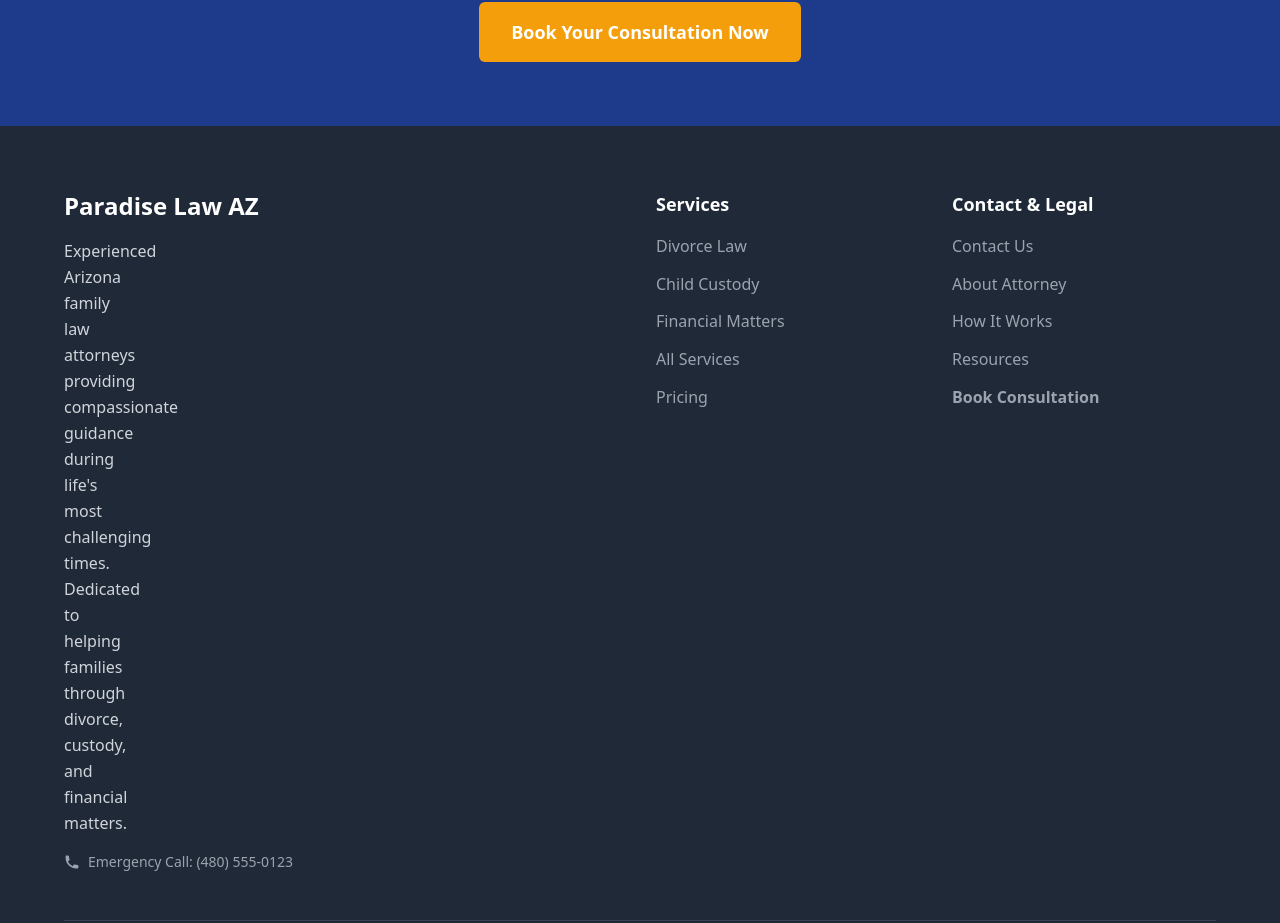
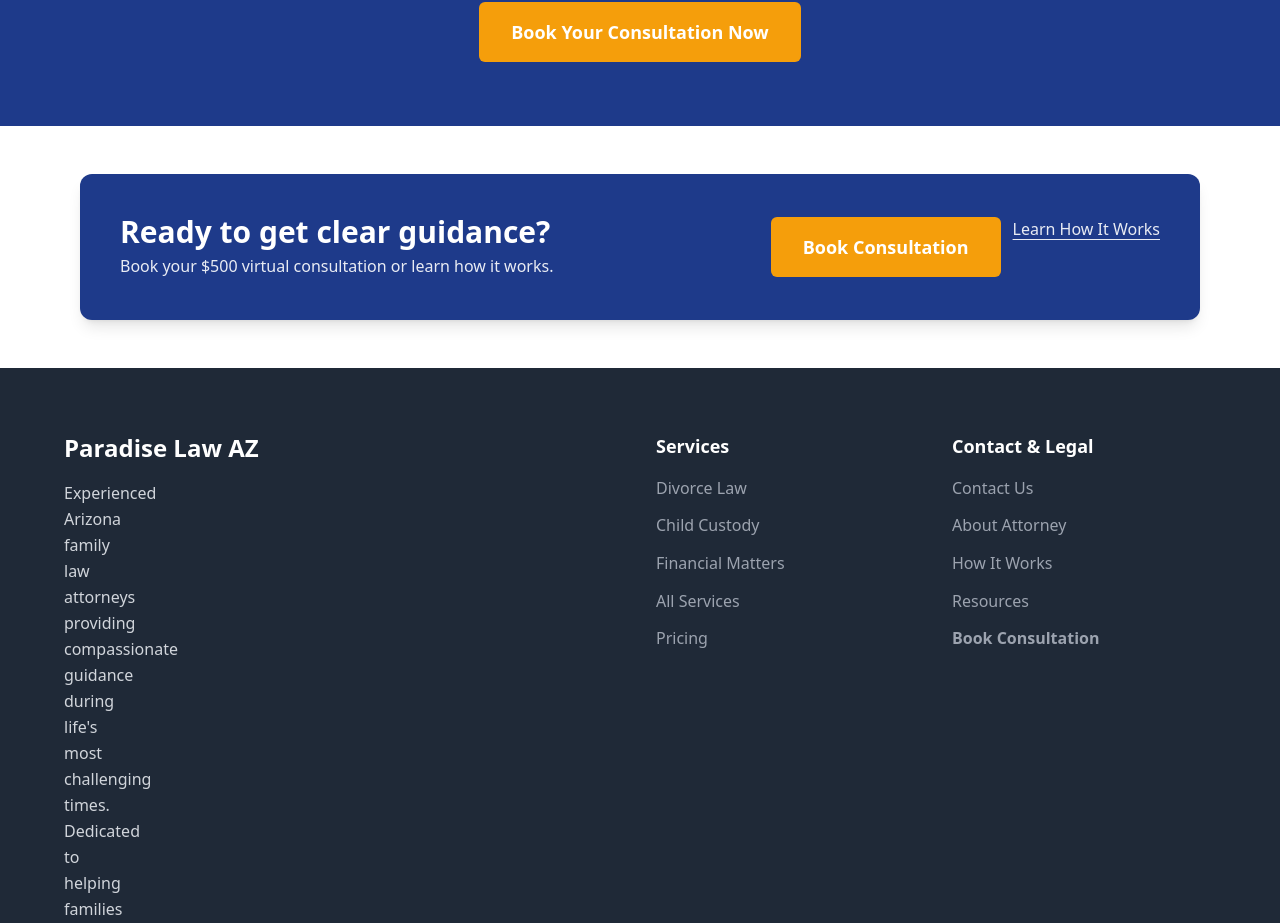
Before and after one commit to capslinky/Consult-Web, a Next.js app: page / in a window 1280 px wide. Shown: the part 2978-3901 px from the top of the page. Built offline with nearby package versions, Linux system fonts and the light colour scheme; no server answers.

Commit message:
feat: add reusable CTA band and integrate on key pages; mark decorative SVGs aria-hidden for a11y
- CTA band on home, pricing, services, practice-areas, resources, legal, how-it-works\n- Add aria-hidden to decorative icons on homepage and pricing

```diff
--- a/src/app/how-it-works/page.tsx
+++ b/src/app/how-it-works/page.tsx
@@ -1,4 +1,5 @@
 import Link from 'next/link';
+import { CTABand } from '@/components/sections/CTABand';
 import { Button } from '@/components/ui/Button';
 
 export const metadata = {
@@ -387,6 +388,9 @@ export default function HowItWorksPage() {
           </p>
         </div>
       </section>
+
+      {/* End-cap CTA */}
+      <CTABand title="Ready to book your consultation?" subtitle="Secure a $500 virtual consult at a time that works for you." />
     </main>
   );
 }
--- a/src/app/legal/page.tsx
+++ b/src/app/legal/page.tsx
@@ -1,5 +1,6 @@
 import Link from "next/link";
 import type { Metadata } from "next";
+import { CTABand } from "@/components/sections/CTABand";
 
 export const metadata: Metadata = {
   title: "Legal Policies | Paradise Law AZ",
@@ -40,6 +41,7 @@ export default function LegalIndex() {
           ))}
         </div>
       </section>
+      <CTABand title="Transparency first. Ready to move forward?" subtitle="Book your $500 consultation or learn how the process works." />
     </main>
   );
 }
--- a/src/app/page.tsx
+++ b/src/app/page.tsx
@@ -1,5 +1,6 @@
 import { LinkButton } from '@/components/ui/LinkButton';
 import { TrustBar } from '@/components/sections/TrustBar';
+import { CTABand } from '@/components/sections/CTABand';
 
 export default function Home() {
   return (
@@ -65,7 +66,7 @@ export default function Home() {
             {/* Expert Attorneys Card */}
             <div className="group bg-white rounded-xl p-8 shadow-sm hover:shadow-lg transition-all duration-300 text-center border-l-4 border-[#3b82f6]">
               <div className="bg-[#3b82f6] text-white w-20 h-20 rounded-full flex items-center justify-center mx-auto mb-6 text-3xl font-bold shadow-lg">
-                <svg className="w-10 h-10" fill="currentColor" viewBox="0 0 20 20">
+                <svg className="w-10 h-10" fill="currentColor" viewBox="0 0 20 20" aria-hidden="true">
                   <path d="M9 12l2 2 4-4m6 2a9 9 0 11-18 0 9 9 0 0118 0z" />
                 </svg>
               </div>
@@ -76,7 +77,7 @@ export default function Home() {
             {/* Virtual Consultations Card */}
             <div className="group bg-white rounded-xl p-8 shadow-sm hover:shadow-lg transition-all duration-300 text-center border-l-4 border-[#f59e0b]">
               <div className="bg-[#f59e0b] text-white w-20 h-20 rounded-full flex items-center justify-center mx-auto mb-6 text-3xl font-bold shadow-lg">
-                <svg className="w-10 h-10" fill="currentColor" viewBox="0 0 20 20">
+                <svg className="w-10 h-10" fill="currentColor" viewBox="0 0 20 20" aria-hidden="true">
                   <path fill="none" stroke="currentColor" strokeWidth="2" d="M4 4v4h4M20 16v-4h-4M2 12l8-8 8 8" />
                 </svg>
               </div>
@@ -87,7 +88,7 @@ export default function Home() {
             {/* Money-Back Guarantee Card */}
             <div className="group bg-white rounded-xl p-8 shadow-sm hover:shadow-lg transition-all duration-300 text-center border-l-4 border-[#10b981]">
               <div className="bg-[#10b981] text-white w-20 h-20 rounded-full flex items-center justify-center mx-auto mb-6 text-3xl font-bold shadow-lg">
-                <svg className="w-10 h-10" fill="currentColor" viewBox="0 0 20 20">
+                <svg className="w-10 h-10" fill="currentColor" viewBox="0 0 20 20" aria-hidden="true">
                   <path d="M9 2l2 2 4-4M13 13V9h3l-6 6zM9 15H3l6-6v4z" />
                 </svg>
               </div>
@@ -100,7 +101,7 @@ export default function Home() {
           <div className="mt-16 grid md:grid-cols-2 lg:grid-cols-4 gap-6 text-center">
             <div className="bg-white rounded-lg p-6 shadow-sm">
               <div className="w-12 h-12 bg-[#1e3a8a] rounded-full flex items-center justify-center mx-auto mb-3">
-                <svg className="w-6 h-6 text-white" fill="currentColor" viewBox="0 0 20 20">
+                <svg className="w-6 h-6 text-white" fill="currentColor" viewBox="0 0 20 20" aria-hidden="true">
                   <path fillRule="evenodd" d="M10 18a8 8 0 100-16 8 8 0 000 16zm3.707-9.293a1 1 0 00-1.414-1.414L9 10.586 7.707 9.293a1 1 0 00-1.414 1.414l2 2a1 1 0 001.414 0l4-4z" clipRule="evenodd" />
                 </svg>
               </div>
@@ -110,7 +111,7 @@ export default function Home() {
 
             <div className="bg-white rounded-lg p-6 shadow-sm">
               <div className="w-12 h-12 bg-[#1e3a8a] rounded-full flex items-center justify-center mx-auto mb-3">
-                <svg className="w-6 h-6 text-white" fill="currentColor" viewBox="0 0 20 20">
+                <svg className="w-6 h-6 text-white" fill="currentColor" viewBox="0 0 20 20" aria-hidden="true">
                   <path d="M8 9a3 3 0 100-6 3 3 0 000 6zM8 11a6 6 0 016 6H2a6 6 0 016-6z" />
                 </svg>
               </div>
@@ -262,6 +263,9 @@ export default function Home() {
           </LinkButton>
         </div>
       </section>
+
+      {/* End-cap CTA */}
+      <CTABand />
     </>
   );
 }
--- a/src/app/practice-areas/page.tsx
+++ b/src/app/practice-areas/page.tsx
@@ -1,5 +1,6 @@
 import Link from "next/link";
 import type { Metadata } from "next";
+import { CTABand } from "@/components/sections/CTABand";
 
 export const metadata: Metadata = {
   title: "Practice Areas | Paradise Law AZ",
@@ -94,6 +95,9 @@ export default function PracticeAreasIndex() {
           </div>
         </div>
       </section>
+
+      {/* End-cap CTA */}
+      <CTABand title="Need help choosing a practice area?" subtitle="Book your $500 consultation—get guidance tailored to your situation." />
     </main>
   );
 }
--- a/src/app/resources/page.tsx
+++ b/src/app/resources/page.tsx
@@ -1,5 +1,6 @@
 import Link from 'next/link';
 import type { Metadata } from 'next';
+import { CTABand } from '@/components/sections/CTABand';
 
 export const metadata: Metadata = {
   title: 'Resources | Paradise Law AZ',
@@ -157,6 +158,9 @@ export default function ResourcesPage() {
           </div>
         </div>
       </section>
+
+      {/* End-cap CTA */}
+      <CTABand title="Want personalized guidance?" subtitle="A $500 consultation can save you time and stress—book now." />
 
       {/* Resource Categories Grid */}
       <section className="py-16 px-4">
--- a/src/app/services/page.tsx
+++ b/src/app/services/page.tsx
@@ -1,5 +1,6 @@
 import { Button } from '@/components/ui/Button';
 import type { Metadata } from 'next';
+import { CTABand } from '@/components/sections/CTABand';
 
 export const metadata: Metadata = {
   title: 'Family Law Services - Paradise Law AZ Virtual Consultations',
@@ -263,6 +264,9 @@ export default function ServicesPage() {
           </div>
         </div>
       </section>
+
+      {/* End-cap CTA */}
+      <CTABand />
     </>
   );
 }
--- /dev/null
+++ b/src/components/sections/CTABand.tsx
@@ -0,0 +1,37 @@
+import Link from 'next/link';
+import { LinkButton } from '@/components/ui/LinkButton';
+
+interface CTABandProps {
+  title?: string;
+  subtitle?: string;
+  primaryHref?: string;
+  secondaryHref?: string;
+}
+
+export function CTABand({
+  title = 'Ready to get clear guidance?',
+  subtitle = 'Book your $500 virtual consultation or learn how it works.',
+  primaryHref = '/book/',
+  secondaryHref = '/how-it-works/',
+}: CTABandProps) {
+  return (
+    <section className="py-12">
+      <div className="container mx-auto px-4 max-w-6xl">
+        <div className="bg-navy text-white rounded-xl p-8 md:p-10 flex flex-col md:flex-row items-start md:items-center justify-between gap-6 shadow-lg">
+          <div>
+            <h2 className="text-2xl md:text-3xl font-bold mb-1">{title}</h2>
+            <p className="text-white/90">{subtitle}</p>
+          </div>
+          <div className="flex flex-col sm:flex-row gap-3">
+            <LinkButton href={primaryHref} variant="primary" size="lg" eventName="cta_band_click" eventParams={{ action: 'book' }}>
+              Book Consultation
+            </LinkButton>
+            <Link href={secondaryHref} className="text-white/90 underline underline-offset-4 hover:text-white">
+              Learn How It Works
+            </Link>
+          </div>
+        </div>
+      </div>
+    </section>
+  );
+}
```
Also changed, not shown: src/app/pricing/page.tsx (+8 -4 lines).
